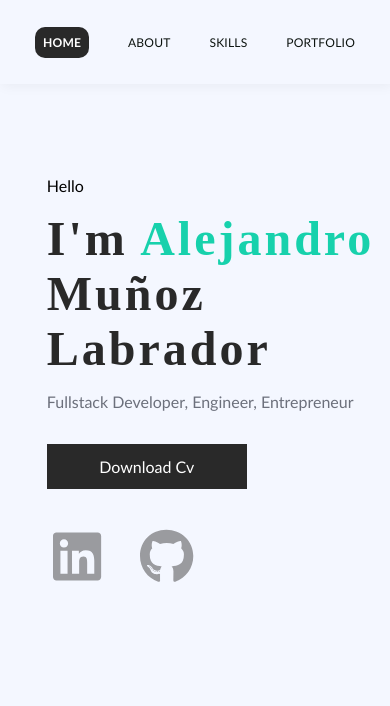
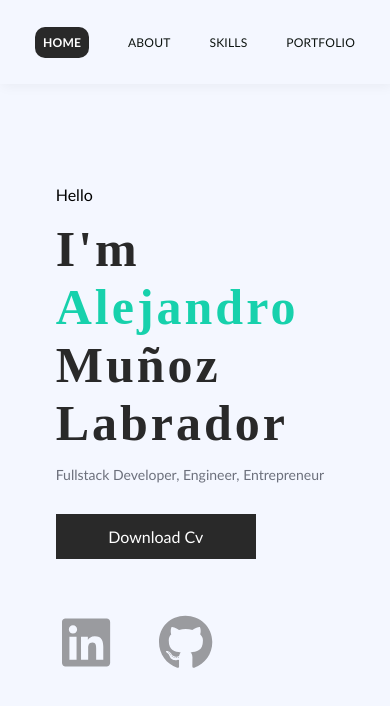
Before and after one commit to AlejoMl1/CV-React, a React (Create React App) app: page / in a window 390 px wide. Shown: the top 706 px of the page. Built offline with nearby package versions, Linux system fonts and the light colour scheme.

Commit message:
first section is full responsive

```diff
--- a/src/components/FirstSection/FirstSectionSmall.module.scss
+++ b/src/components/FirstSection/FirstSectionSmall.module.scss
@@ -12,12 +12,9 @@
 
   .main_left {
 
-    display: flex;
+    display: grid;
     flex-direction: column;
-    // grid-template-columns: 1fr 4fr 1fr;
-    // grid-template-rows: repeat(4, 1fr);
-    width: 100%;
-    height: 100%;
+    grid-template-columns: 1fr 5fr 1fr;
     font-family: 'Gill Sans', 'Gill Sans MT', Calibri, 'Trebuchet MS', sans-serif;
     // justify-content: center;
     text-align: center;
@@ -26,7 +23,8 @@
     // justify-self: center;
     align-self: center;
     overflow: hidden;
-    padding-left: 12vw;
+    // padding-left: 5vw;
+    // padding-right: 2vw;
 
   }
 
@@ -36,14 +34,13 @@
   }
 
   .name_container {
+    grid-column: 2/3;
     display: flex;
     flex-direction: column;
     justify-content: start;
     align-items: start;
     text-align: start;
     overflow: hidden;
-    margin-top: 19vh;
-    // background-color: #17d1ac;
   }
 
   .cvbtn {
@@ -64,10 +61,11 @@
   }
 
   .social {
+    grid-column: 2/3;
     display: flex;
     align-items: start;
     align-self: start;
-    margin-top: 4vh;
+    margin-top: 6vh;
 
     a {
       width: 60px;
@@ -82,38 +80,16 @@
 
   .name_right {
     display: none;
-    grid-column: 2/3;
-    grid-row: 2/3;
-    width: 100%;
-    height: 100%;
-    justify-content: center;
-    align-content: center;
-    overflow: hidden;
-    box-sizing: border-box;
-    padding-top: 8%;
-
-    /* background-color: purple; */
-    /* background-image: url("../images/bgf.jpg");
-    background-size: 90%;
-    background-repeat: no-repeat;
-    background-size: 100% auto;*/
-    img {
-      object-fit: fill;
-      height: 80vh;
-      // height:50%;
-    }
   }
 
   .main_left .details {
     color: #6c707c;
-    font-size: 16px;
-    // margin-top: 5%;
-    /* padding-top: 5%; */
+    font-size: 14px;
   }
 
   .main_left h1 {
     font-family: Poppins;
-    font-size: 3rem;
+    font-size: min(6.2vh,50px);
     margin: 0px;
     letter-spacing: 3px;
     color: #292929;
@@ -126,7 +102,7 @@
 
   .icons2 {
     color: rgba(18, 17, 17, 0.4);
-    margin-left: 30px;
+    margin-left: 40px;
   }
 
   .social a:hover {
@@ -135,26 +111,8 @@
   }
 
   .arrow {
-    align-self: end;
-    width: 50%;
-    height: 15%;
-    margin-bottom: 4em;
-    position: absolute;
-    bottom: 0px;
-    left: -3%;
-    border-right: 1px solid rgba(41, 41, 41, 0.3);
     display: none;
   }
 
-  .arrow::after {
-    content: '';
-    position: absolute;
-    width: 0;
-    height: 0;
-    border-style: solid;
-    border-width: 11px 11px 0px 11px;
-    border-color: #292929 transparent transparent transparent;
-    right: -0.7em;
-    bottom: -2px;
-  }
+
 }
```
